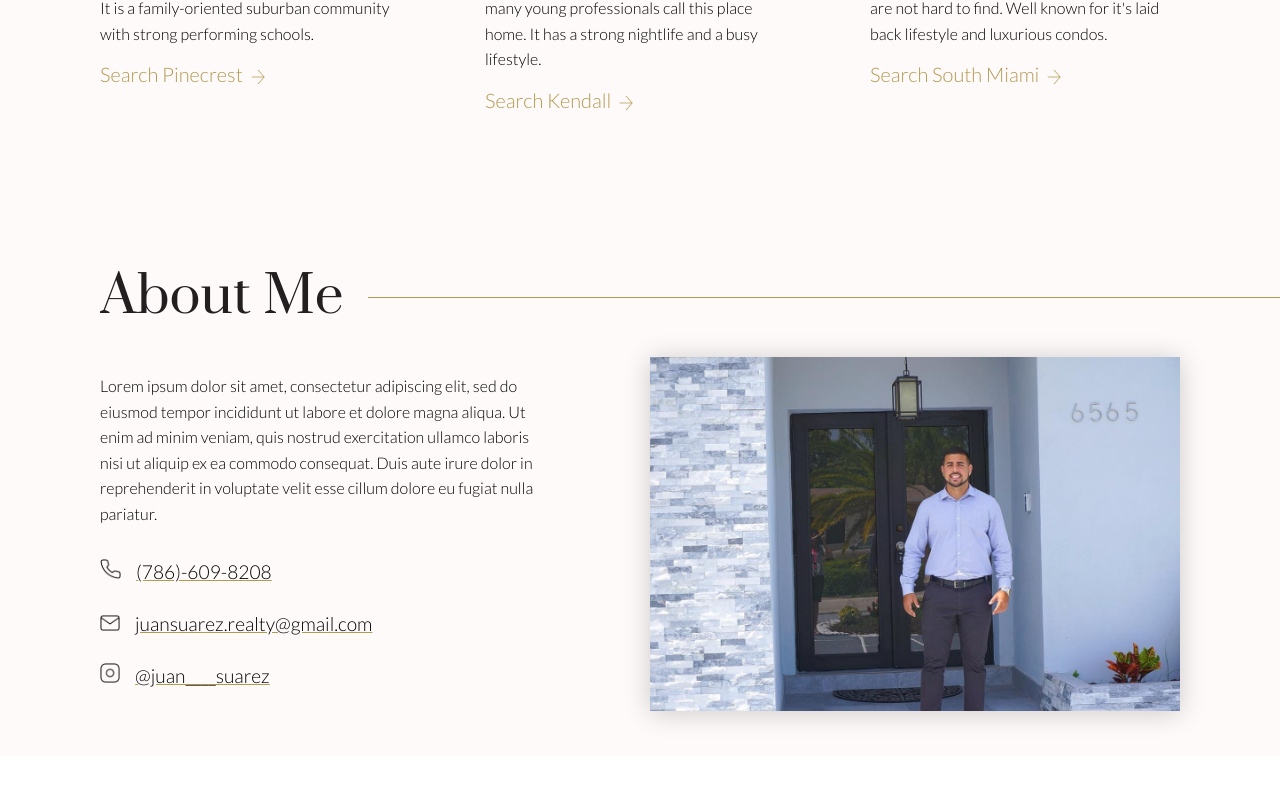
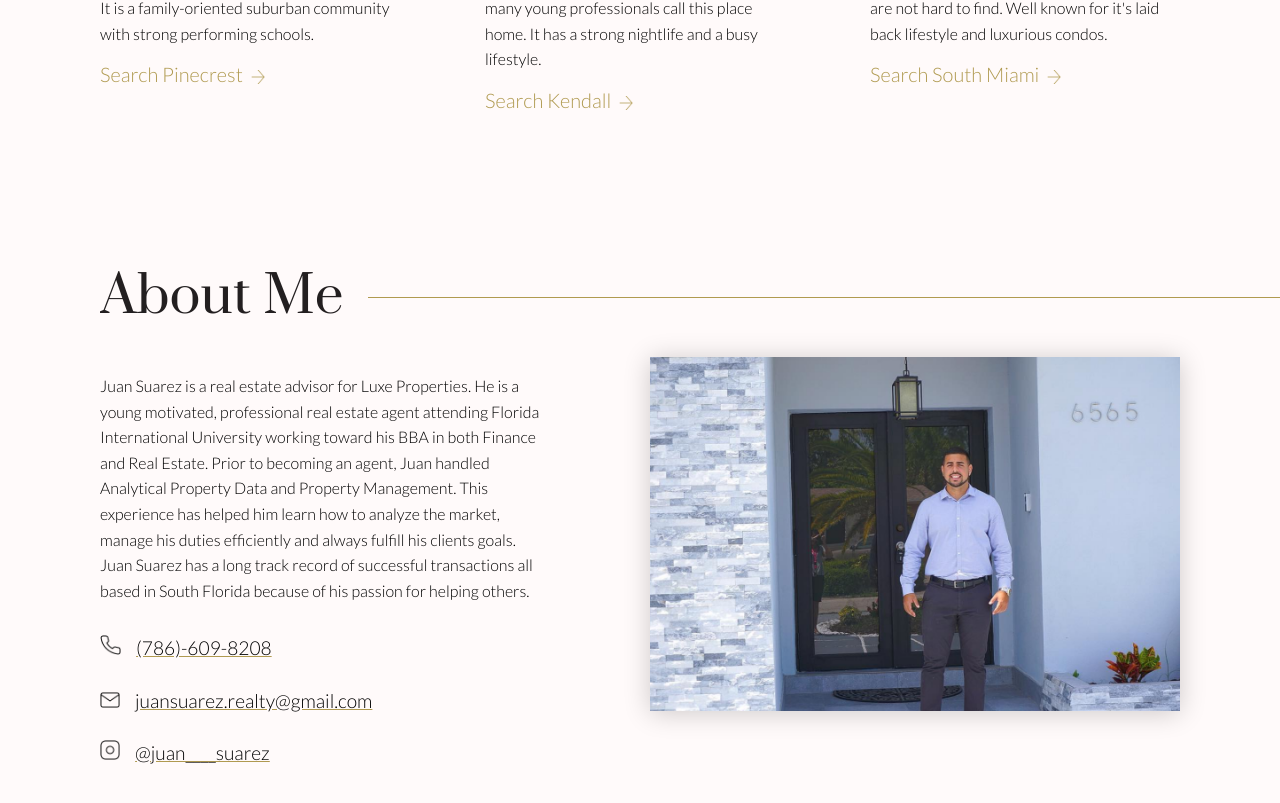
Before and after one commit to juansuarez03/juan-suarez-realty, a React (Create React App) app: page / in a window 1280 px wide. Shown: the part 3712-4515 px from the top of the page. Before the commit the page ends 4468 px from the top, so only its background shows below. Built offline with nearby package versions, Linux system fonts and the light colour scheme.

Commit message:
added text to about section

```diff
--- a/src/Components/About.js
+++ b/src/Components/About.js
@@ -9,9 +9,11 @@ class About extends Component {
                 <div id="about-wrapper">
                     <div id="about-content">
                         <p>
-                            Lorem ipsum dolor sit amet, consectetur adipiscing elit, sed do eiusmod tempor incididunt ut labore et dolore magna aliqua.
-                            Ut enim ad minim veniam, quis nostrud exercitation ullamco laboris nisi ut aliquip ex ea commodo consequat.
-                            Duis aute irure dolor in reprehenderit in voluptate velit esse cillum dolore eu fugiat nulla pariatur.
+                        Juan Suarez is a real estate advisor for Luxe Properties.
+                        He is a young motivated, professional real estate agent attending Florida International University working toward his BBA in both Finance and Real Estate.
+                        Prior to becoming an agent, Juan handled Analytical Property Data and Property Management.
+                        This experience has helped him learn how to analyze the market, manage his duties efficiently and always fulfill his clients goals.
+                        Juan Suarez has a long track record of successful transactions all based in South Florida because of his passion for helping others.
                         </p>
                         <p>
                             <img src={require("../phone@2x.png")} alt="" style={{height: '20px', width: '21px', marginRight: '12px'}} /> <a className="contact-link" href="tel:+1-786-609-8208">(786)-609-8208</a><br/><br/>
```
